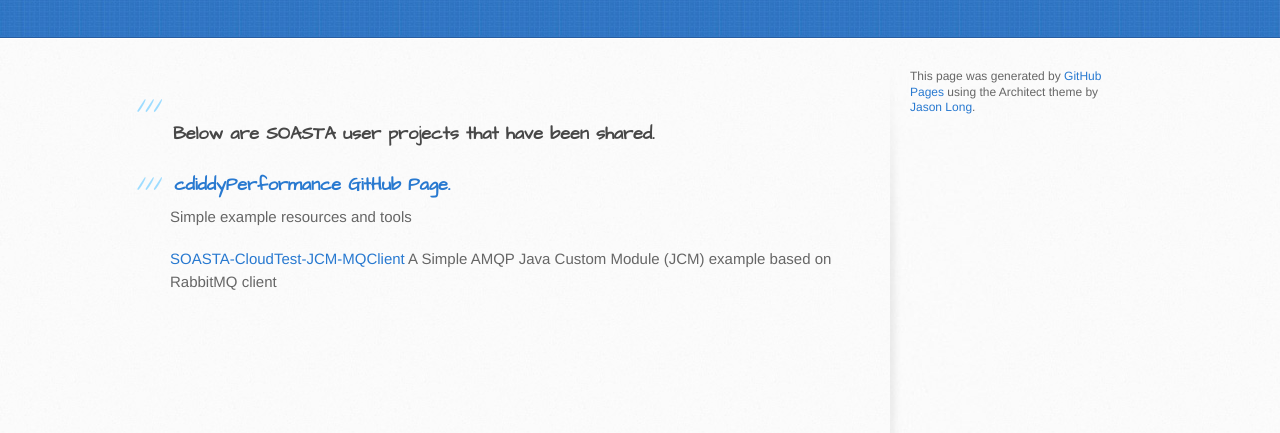
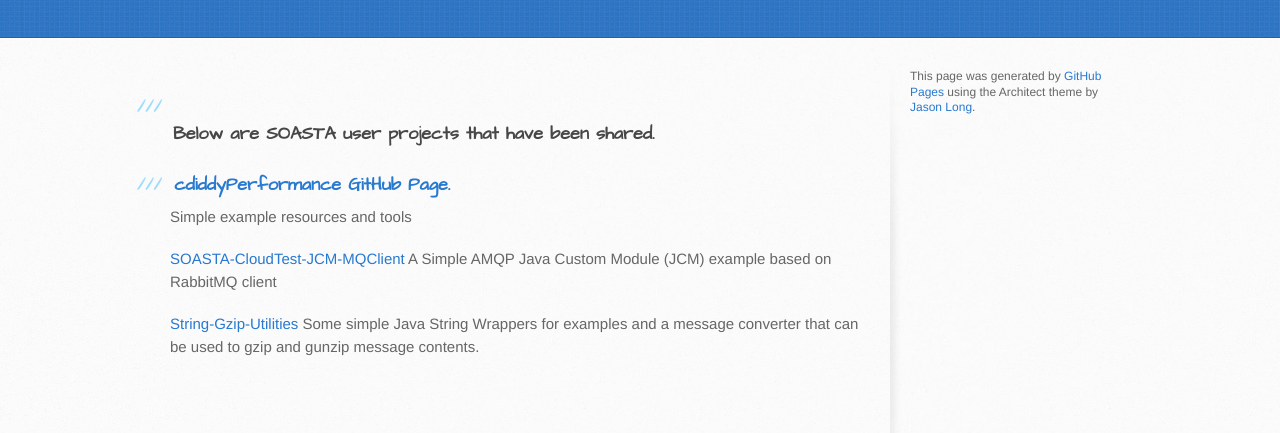
Before and after one commit to SOASTA-Share/SOASTA-Share.github.io, a plain HTML site: page index.html in a window 1280 px wide. Shown: the part 269-702 px from the top of the page. Drawn offline with Linux system fonts and the light colour scheme.

Commit message:
Update index.html

```diff
--- a/index.html
+++ b/index.html
@@ -39,6 +39,8 @@
 
 <p><a href="http://cdiddyperformance.github.io/SOASTA-CloudTest-JCM-MQClient/">SOASTA-CloudTest-JCM-MQClient</a> A Simple AMQP Java Custom Module (JCM) example based on RabbitMQ client</p>
 
+<p><a href="http://cdiddyperformance.github.io/String-Gzip-Utilities/">String-Gzip-Utilities</a> Some simple Java String Wrappers for examples and a message converter that can be used to gzip and gunzip message contents.</p>
+
         </section>
 
         <aside id="sidebar">
```
